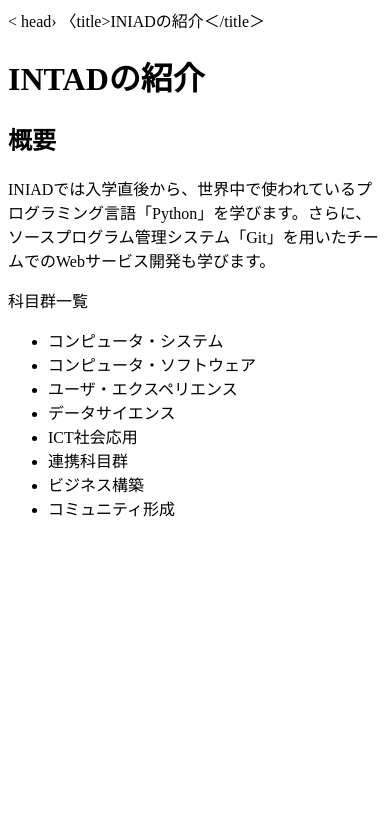
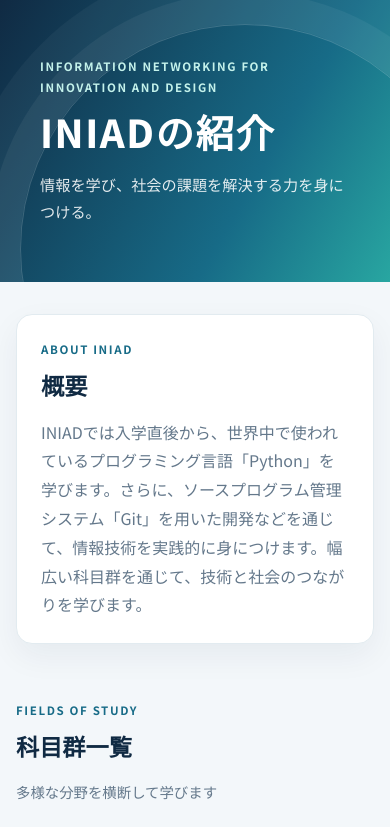
Before and after one commit to s12202601734-beep/iniad-intro-, a plain HTML site: page index.html in a window 390 px wide. Shown: the top 827 px of the page. Drawn offline with Linux system fonts and the light colour scheme.

Commit message:
Style INIAD introduction page with responsive layout

```diff
--- a/index.html
+++ b/index.html
@@ -1,15 +1,37 @@
-<!DOCTYPE htm1>
-<html 1ang="ja">
-  < head›
-   〈title>INIADの紹介＜/title＞
+<!DOCTYPE html>
+<html lang="ja">
+  <head>
     <meta charset="utf-8">
+    <meta name="viewport" content="width=device-width, initial-scale=1">
+    <meta name="description" content="INIADの学びと科目群を紹介します。">
+    <title>INIADの紹介</title>
+    <link rel="stylesheet" href="styles.css">
   </head>
   <body>
-    <h1>INTADの紹介</h1>
-    <h2>概要</h2>
-    <p>INIADでは入学直後から、世界中で使われているプログラミング言語「Python」を学びます。さらに、ソースプログラム管理システム「Git」を用いたチームでのWebサービス開発も学びます。</p></p＞
-        <h2>科目群一覧</h2>
-    <ul>
+    <header class="site-header">
+      <div class="header-inner">
+        <p class="eyebrow">INFORMATION NETWORKING FOR INNOVATION AND DESIGN</p>
+        <h1>INIADの紹介</h1>
+        <p class="header-copy">情報を学び、社会の課題を解決する力を身につける。</p>
+      </div>
+    </header>
+
+    <main class="page-content">
+      <section class="intro section-card" aria-labelledby="overview-title">
+        <p class="section-label">ABOUT INIAD</p>
+        <h2 id="overview-title">概要</h2>
+        <p>INIADでは入学直後から、世界中で使われているプログラミング言語「Python」を学びます。さらに、ソースプログラム管理システム「Git」を用いた開発などを通じて、情報技術を実践的に身につけます。幅広い科目群を通じて、技術と社会のつながりを学びます。</p>
+      </section>
+
+      <section class="courses" aria-labelledby="courses-title">
+        <div class="section-heading">
+          <div>
+            <p class="section-label">FIELDS OF STUDY</p>
+            <h2 id="courses-title">科目群一覧</h2>
+          </div>
+          <p class="section-note">多様な分野を横断して学びます</p>
+        </div>
+        <ul class="course-list">
           <li>コンピュータ・システム</li>
           <li>コンピュータ・ソフトウェア</li>
           <li>ユーザ・エクスペリエンス</li>
@@ -19,5 +41,9 @@
           <li>ビジネス構築</li>
           <li>コミュニティ形成</li>
         </ul>
+      </section>
+    </main>
+
+    <footer class="site-footer">INIADの紹介</footer>
   </body>
 </html>
--- /dev/null
+++ b/styles.css
@@ -0,0 +1,204 @@
+@import url('https://fonts.googleapis.com/css2?family=Noto+Sans+JP:wght@400;500;600;700;800&display=swap');
+
+:root {
+  color-scheme: light;
+  --navy: #102a43;
+  --blue: #176b87;
+  --teal: #28a6a1;
+  --ink: #203449;
+  --muted: #64788b;
+  --paper: #f3f7fa;
+  --line: #e2ebf0;
+}
+
+* {
+  box-sizing: border-box;
+}
+
+body {
+  margin: 0;
+  background: var(--paper);
+  color: var(--ink);
+  font-family: "Noto Sans JP", "Hiragino Kaku Gothic ProN", Meiryo, sans-serif;
+  line-height: 1.8;
+}
+
+.site-header {
+  position: relative;
+  overflow: hidden;
+  padding: clamp(3.5rem, 9vw, 7rem) 1.5rem;
+  background: linear-gradient(120deg, #102a43 0%, #176b87 65%, #28a6a1 100%);
+  color: #fff;
+}
+
+.site-header::after {
+  position: absolute;
+  right: -5rem;
+  bottom: -12rem;
+  width: 28rem;
+  height: 28rem;
+  border: 1px solid rgb(255 255 255 / 18%);
+  border-radius: 50%;
+  box-shadow: 0 0 0 2rem rgb(255 255 255 / 5%), 0 0 0 4rem rgb(255 255 255 / 4%);
+  content: "";
+}
+
+.header-inner,
+.page-content {
+  width: min(100% - 2.5rem, 960px);
+  margin-inline: auto;
+}
+
+.header-inner {
+  position: relative;
+  z-index: 1;
+}
+
+.eyebrow,
+.section-label {
+  margin: 0 0 0.6rem;
+  font-size: 0.72rem;
+  font-weight: 700;
+  letter-spacing: 0.14em;
+}
+
+.eyebrow {
+  color: #c4f2eb;
+}
+
+.site-header h1 {
+  margin: 0;
+  font-size: clamp(2.4rem, 7vw, 4.5rem);
+  font-weight: 800;
+  letter-spacing: 0.04em;
+  line-height: 1.25;
+}
+
+.header-copy {
+  margin: 1rem 0 0;
+  color: rgb(255 255 255 / 88%);
+  font-size: clamp(0.95rem, 2vw, 1.15rem);
+}
+
+.page-content {
+  padding-block: 3.5rem 5rem;
+}
+
+.section-card {
+  padding: clamp(1.5rem, 5vw, 2.75rem);
+  border: 1px solid var(--line);
+  border-radius: 1rem;
+  background: #fff;
+  box-shadow: 0 12px 32px rgb(16 42 67 / 6%);
+}
+
+.section-label {
+  color: var(--blue);
+}
+
+h2 {
+  margin: 0;
+  color: var(--navy);
+  font-size: clamp(1.45rem, 3vw, 1.9rem);
+  line-height: 1.4;
+}
+
+.intro > p:last-child {
+  max-width: 760px;
+  margin: 1rem 0 0;
+  color: var(--muted);
+}
+
+.courses {
+  margin-top: 3.5rem;
+}
+
+.section-heading {
+  display: flex;
+  align-items: end;
+  justify-content: space-between;
+  gap: 1rem;
+  margin-bottom: 1.4rem;
+}
+
+.section-note {
+  margin: 0 0 0.2rem;
+  color: var(--muted);
+  font-size: 0.9rem;
+}
+
+.course-list {
+  display: grid;
+  grid-template-columns: repeat(2, minmax(0, 1fr));
+  gap: 0.85rem;
+  margin: 0;
+  padding: 0;
+  list-style: none;
+}
+
+.course-list li {
+  position: relative;
+  min-height: 4.5rem;
+  display: flex;
+  align-items: center;
+  padding: 1rem 1.25rem 1rem 3.1rem;
+  border: 1px solid var(--line);
+  border-radius: 0.75rem;
+  background: #fff;
+  font-weight: 600;
+  transition: border-color 160ms ease, box-shadow 160ms ease, transform 160ms ease;
+}
+
+.course-list li::before {
+  position: absolute;
+  left: 1.25rem;
+  width: 0.75rem;
+  height: 0.75rem;
+  border-radius: 0.2rem;
+  background: linear-gradient(135deg, var(--blue), var(--teal));
+  content: "";
+  transform: rotate(45deg);
+}
+
+.course-list li:hover {
+  transform: translateY(-2px);
+  border-color: #9dcfd0;
+  box-shadow: 0 8px 20px rgb(16 42 67 / 8%);
+}
+
+.site-footer {
+  padding: 1.5rem;
+  border-top: 1px solid var(--line);
+  color: var(--muted);
+  font-size: 0.85rem;
+  text-align: center;
+}
+
+@media (max-width: 600px) {
+  .header-inner,
+  .page-content {
+    width: min(100% - 2rem, 960px);
+  }
+
+  .page-content {
+    padding-block: 2rem 3rem;
+  }
+
+  .section-heading {
+    align-items: start;
+    flex-direction: column;
+  }
+
+  .course-list {
+    grid-template-columns: 1fr;
+  }
+}
+
+@media (prefers-reduced-motion: reduce) {
+  *,
+  *::before,
+  *::after {
+    scroll-behavior: auto !important;
+    transition-duration: 0.01ms !important;
+  }
+}
```
Lines whose indentation alone changed are shown as unchanged.
